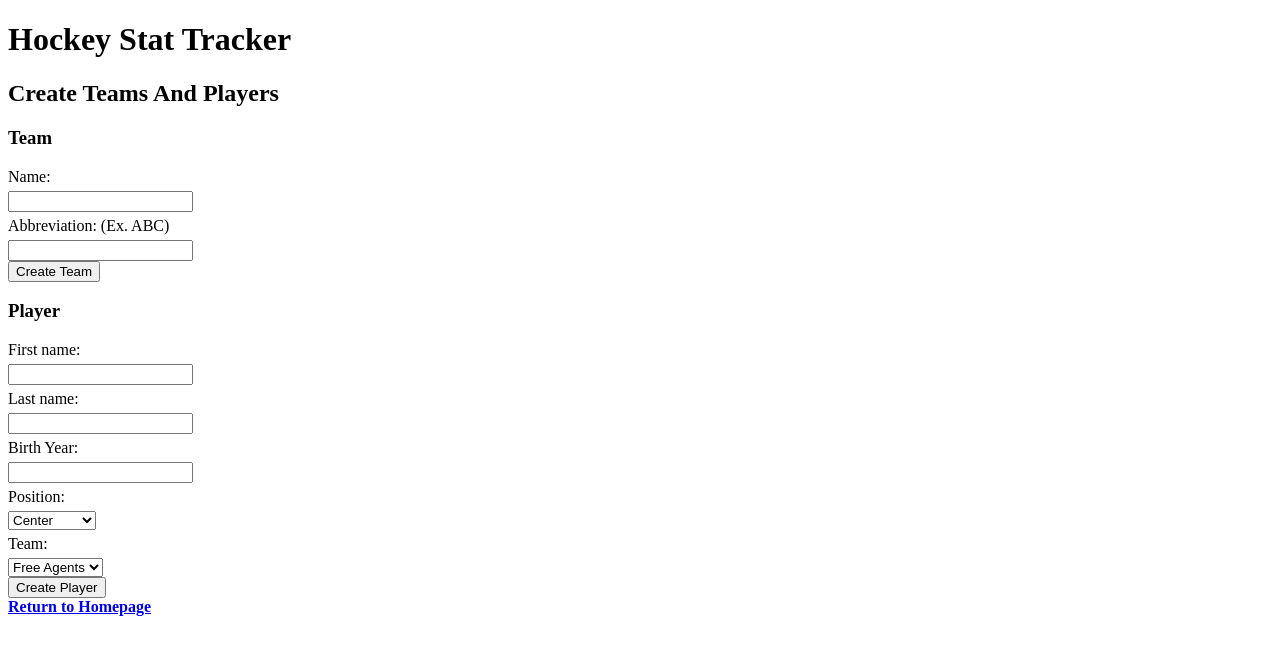
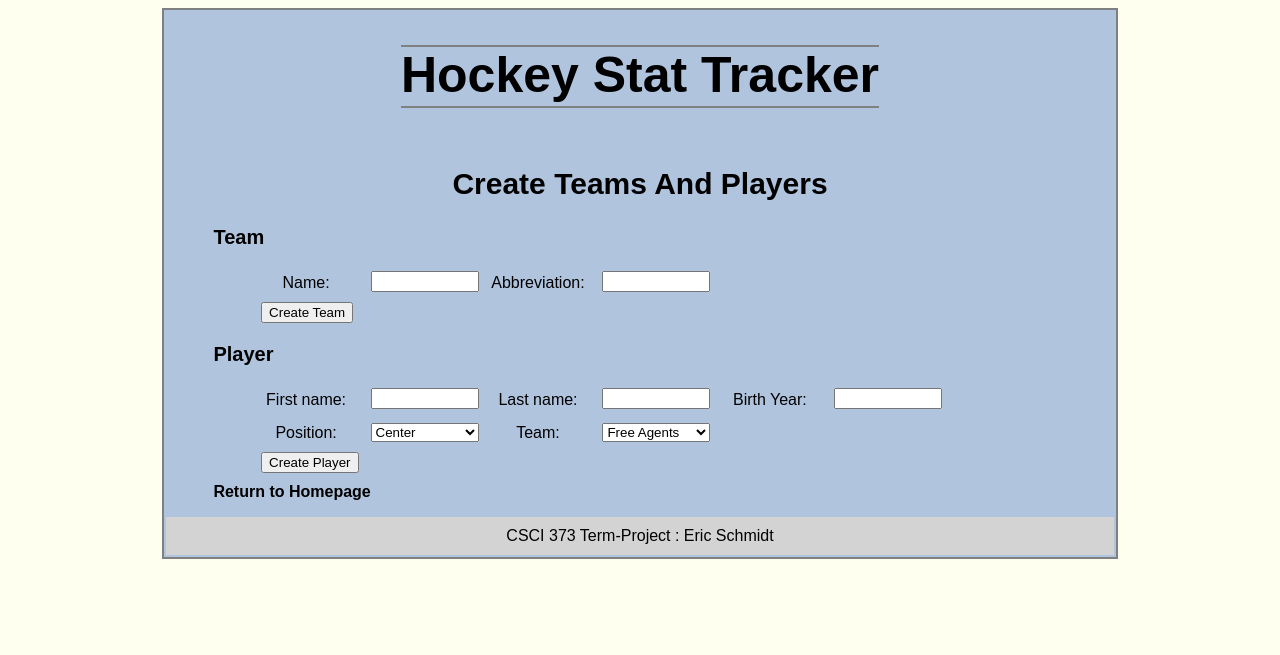
Before and after one commit to Eric01752/CSCI373-Project, a PHP site: page /create.php in a window 1280 px wide. Shown: the top 655 px of the page. Run offline with PHP 8.4, Linux system fonts and the light colour scheme; data comes from the database, SQL or seed files in the repository.

Commit message:
Added CSS to all pages

```diff
--- a/create.php
+++ b/create.php
@@ -4,7 +4,8 @@
 
     <h2>Create Teams And Players</h2>
 
-    <h3>Team</h3>
+    <div class='center'>
+    <h3 class="h3_left">Team</h3>
 
     <?php
 
@@ -52,16 +53,19 @@
 
     ?>
 
+    <div class='center'>
     <form method="post">
+        <div class="row">
         <label for="team">Name:</label>
         <input type="text" name="team">
-        <label for="teamcode">Abbreviation: (Ex. ABC)</label>
+        <label for="teamcode">Abbreviation:</label>
         <input type="text" name="teamcode">
-        <br />
+        </div>
         <input type="submit" name="submit_team" value="Create Team">
     </form>
+    </div>
 
-    <h3>Player</h3>
+    <h3 class="h3_left">Player</h3>
 
     <?php
 
@@ -111,13 +115,17 @@
 
     ?>
 
+    <div class='center'>
     <form method="post">
+        <div class="row">
         <label for="firstname">First name:</label>
         <input type="text" name="firstname">
         <label for="lastname">Last name:</label>
         <input type="text" name="lastname">
         <label for="birthyear">Birth Year:</label>
         <input type="text" name="birthyear">
+        </div>
+        <div class="row">
         <label for="position">Position:</label>
         <select name="position" size="1">
             <option value="Center">Center</option>
@@ -150,9 +158,9 @@
                 echo "</select>";
             }
         ?>
-
-        <br />
+        </div>
         <input type="submit" name="submit_player" value="Create Player">
     </form>
+    </div>
 
 <?php include "templates/footer.php"; ?>
--- a/css/style.css
+++ b/css/style.css
@@ -1,15 +1,188 @@
+/*--------------Global CSS---------------*/
+body {
+    font-family: Arial, Helvetica, sans-serif;
+    color: black;
+    background-color: ivory;
+}
+
+#container {
+    margin: auto;
+    width: 75%;
+    border: 2px solid gray;
+    padding: 2px;
+    background-color: lightsteelblue;
+}
+
+h1 {
+    text-align: center;
+    font-size: 50px;
+}
+
+h1 span {
+    border-top: 2px solid gray;
+    border-bottom: 2px solid gray;
+    padding-bottom: 3px;
+}
+
+h2 {
+    text-align: center;
+    font-size: 30px;
+}
+
+h3 {
+    text-align: center;
+    font-size: 22px;
+}
+
+.h3_left {
+    text-align: left;
+    font-size: 20px;
+}
+
+header {
+    padding-bottom: 5px;
+}
+
+footer {
+    background-color: lightgray;
+}
+
+#footer_p {
+    text-align: center;
+    padding: 10px;
+    margin-bottom: 0;
+}
+
+#homepage_link {
+    display: inline-block;
+    margin-top: 10px;
+}
+
 label {
     display: block;
-    margin: 5px 0;
+    margin: 5px 0 5px 0;
 }
 
-table, th, td {
-    border: 1px solid black;
+input[type="submit"], input[type="reset"] {
+    margin-left: 5px;
 }
 
-.players {
+img {
+    border: 2px solid black;
+}
+
+a, a:visited {
+    text-decoration: none;
+    color: black;
+}
+
+a:hover {
+    color: rgb(160, 40, 40);
+}
+
+th, td {
+    border: 1px solid black;
+    text-align: center;
+    padding: 5px;
+}
+
+th {
+    padding-top: 12px;
+    padding-bottom: 12px;
+    background-color: #4CAF50;
+    color: white;
+}
+
+tr {
+    background-color: #f2f2f2;
+}
+
+tr:hover {
+    background-color: #ddd;
+}
+
+table {
+    margin: 0 auto;
+    border-collapse: collapse;
+}
+
+.center {
+    margin: auto;
+    width: 90%;
+}
+
+.row label, .row input, .row select {
     display: inline-block;
+    vertical-align: bottom;
+    margin-bottom: 10px;
+}
+
+.row label {
+    text-align: center;
+    margin-right: 10px;
+    width: 100px;
+}
+
+.row input {
+    margin-right: 5px;
+    width: 100px;
+}
+
+.row select {
+    margin-right: 5px;
+    width: 108px;
+}
+
+/*-----------------Update.php CSS---------------------*/
+.players_1, .players_2, .players_3 {
+    float: left;
+    width: 30%;
+    margin: 5px;
     padding: 5px;
+    border: 1px solid black;
+    background-color: darkgrey;
+}
+
+#update_players:after {
+    content: "";
+    display: table;
+    clear: both;
+}
+
+#update_players {
+    margin-left: 3%;
+}
+
+/*-----------------Index.php CSS---------------------*/
+
+.index_nav_list {
+    list-style-type: none;
+    display: flex;
+    justify-content: center;
+    padding: 0;
+}
+
+.index_nav_list li {
+    background-color: wheat;
+    font-size: 20px;
+    padding: 10px;
     margin: 5px;
-    border: 1px solid black;
 }
+
+#index_h4 {
+    text-align: center;
+    font-size: 18px;
+}
+
+/*-----------------Load.php CSS---------------------*/
+
+#load_form {
+    display: inline-block;
+}
+
+#teamImg {
+    display: block;
+    margin-left: 35%;
+    width: 300px;
+    height: 275px;
+}
--- a/index.php
+++ b/index.php
@@ -1,9 +1,9 @@
 <?php include "templates/header.php"; ?>
 
     <h2>Welcome</h2>
-    <h4>Choose one of the following...</h4>
+    <h4 id="index_h4">Choose one of the following</h4>
 
-    <ul>
+    <ul class='index_nav_list'>
         <li>
             <a href="load.php"><strong>Load</strong></a>
         </li>
@@ -13,6 +13,8 @@
         <li>
             <a href="player_stats.php"><strong>Player Stats</strong></a>
         </li>
+    </ul>
+    <ul class='index_nav_list'>
         <li>
             <a href="create.php"><strong>Create</strong></a>
         </li>
--- a/player_stats.php
+++ b/player_stats.php
@@ -18,6 +18,7 @@
                 array_push($teams, $row);
             }
 
+            echo "<div class='center'>";
             echo "<form method='post'>";
             echo "<label for='teams'>Select a team to view roster:</label>";
             echo "<select name='teams' size=1>";
@@ -69,7 +70,7 @@
                     array_push($forwards, $row);
                 }
 
-                echo "<h3>$teamname</h3>";
+                echo "<h3>Current Team: $teamname</h3>";
 
                 echo "<h5>Forwards</h5>";
 
--- a/team_stats.php
+++ b/team_stats.php
@@ -19,6 +19,7 @@
             }
 
             //Create html table using database data
+            echo "<div class='center'>";
             echo "<table>";
             echo "<tr>";
             echo "<th>Team Name</th>";
--- a/templates/footer.php
+++ b/templates/footer.php
@@ -1,9 +1,11 @@
-        <footer>
             <script language="Javascript">
                 if(document.URL.includes("load.php") || document.URL.includes("update.php") || document.URL.includes("create.php") || document.URL.includes("team_stats.php") || document.URL.includes("player_stats.php") || document.URL.includes("delete.php")){
-                    document.write("<a href='index.php'><strong>Return to Homepage</strong></a>");
+                    document.write("<a id='homepage_link' href='index.php'><strong>Return to Homepage</strong></a></div>");
                 }
             </script>
-        </footer>
+            <footer>
+                <p id='footer_p'>CSCI 373 Term-Project : Eric Schmidt</p>
+            </footer>
+        </div>
     </body>
 </html>
--- a/templates/header.php
+++ b/templates/header.php
@@ -10,6 +10,7 @@
     </head>
 
     <body>
-        <header>
-            <h1>Hockey Stat Tracker</h1>
-        </header>
+        <div id="container">
+            <header>
+                <h1><span>Hockey Stat Tracker</span></h1>
+            </header>
```
Also changed, not shown: data/ANA.txt (added, +31 -0 lines), data/ARI.txt (added, +24 -0 lines), data/COL.txt (added, +33 -0 lines), data/LAK.txt (added, +27 -0 lines), data/NSH.txt (added, +35 -0 lines), data/TBL.txt (added, +28 -0 lines), delete.php (+7 -2 lines), load.php (+8 -1 lines), update.php (+21 -2 lines).
